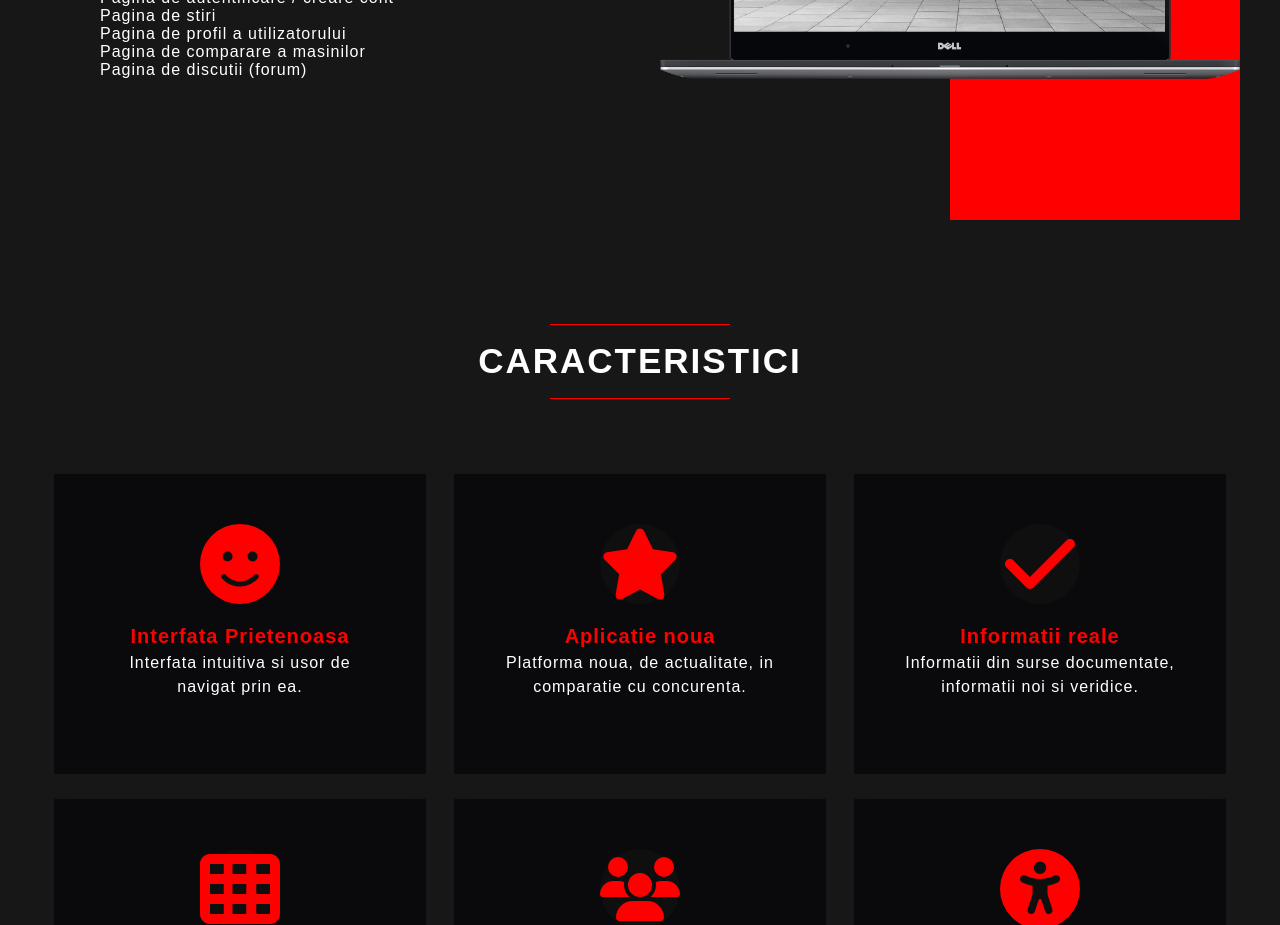
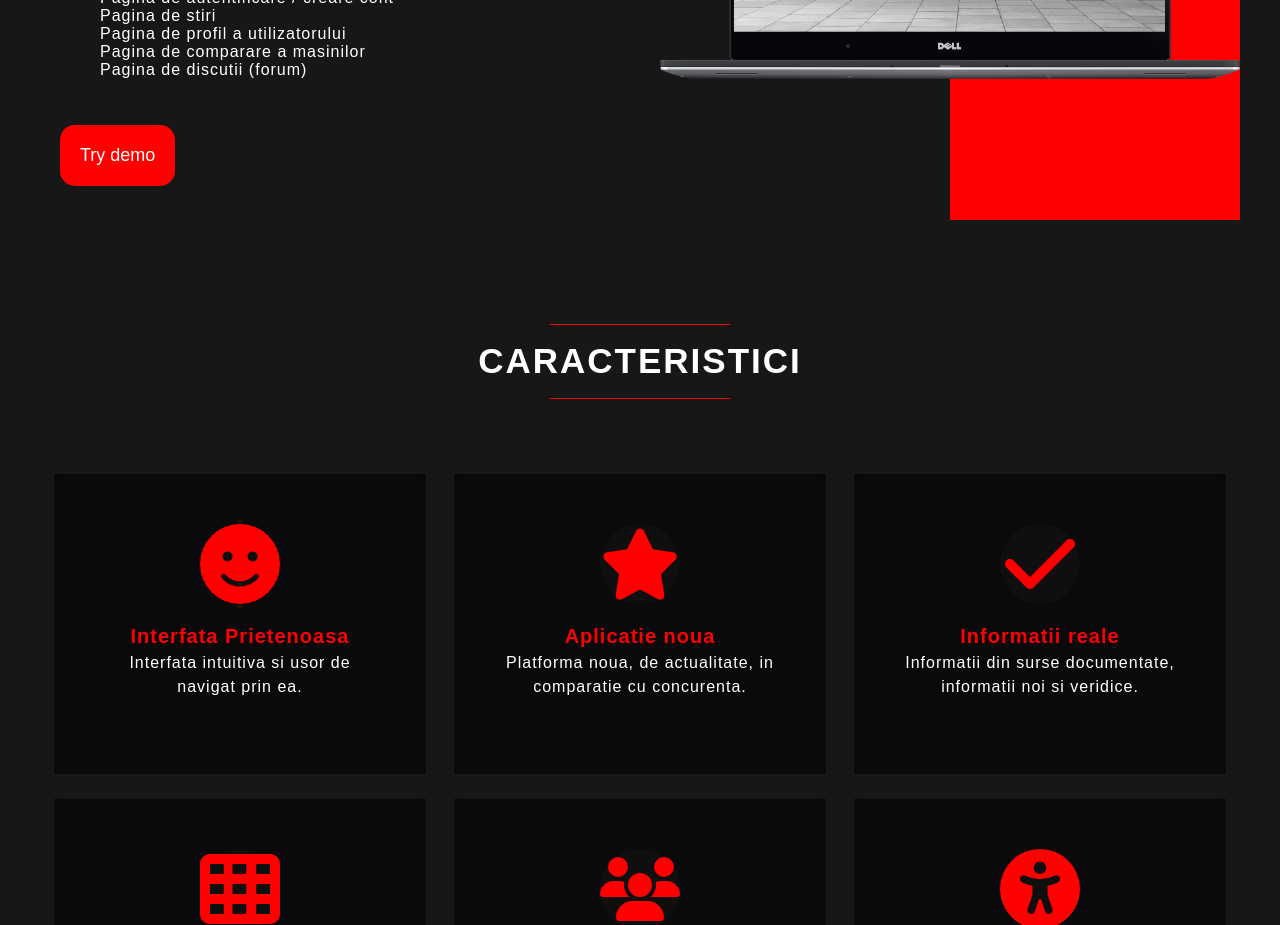
Before and after one commit to GelilFabian/Car_Hub, a Vue app: page / in a window 1280 px wide. Shown: the part 1260-2185 px from the top of the page. Built offline with nearby package versions, Linux system fonts and the light colour scheme.

Commit message:
Nav schimbat

```diff
--- a/src/views/PaginaPrezentare.vue
+++ b/src/views/PaginaPrezentare.vue
@@ -36,6 +36,7 @@
           <li>Pagina de comparare a masinilor</li>
           <li>Pagina de discutii (forum)</li>
         </ul>
+        <button id="demo"><RouterLink to="/loginPage">Try demo</RouterLink></button>
       </div>
       <div class="descriere-poza">
         <img src="../assets/loginPageComputer-front.png" alt="loginPageComputer">
@@ -329,7 +330,6 @@ button#demo {
   border:0;
   background-color: red;
   border-radius:15px;
-
 }
 
 button#demo:hover{
```
